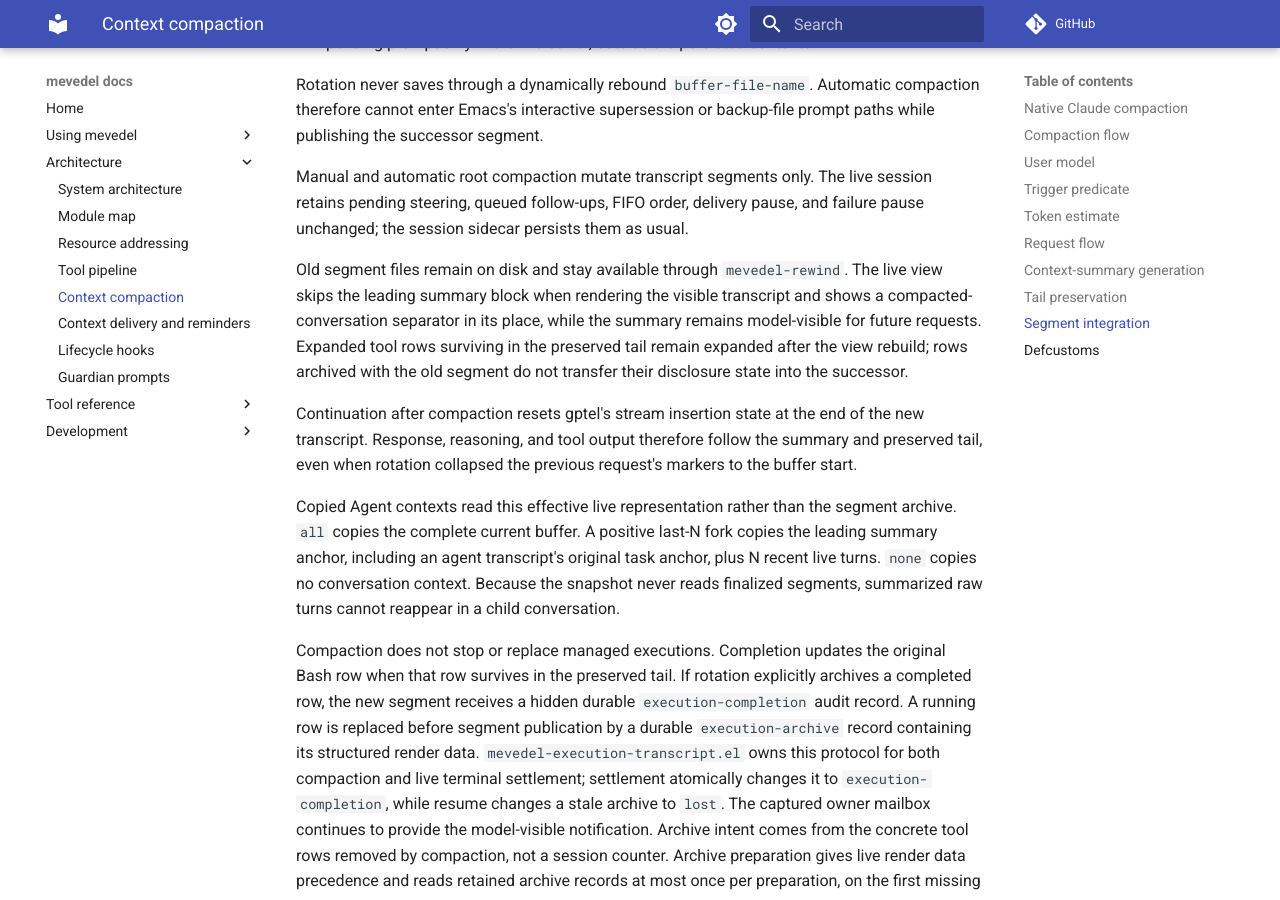
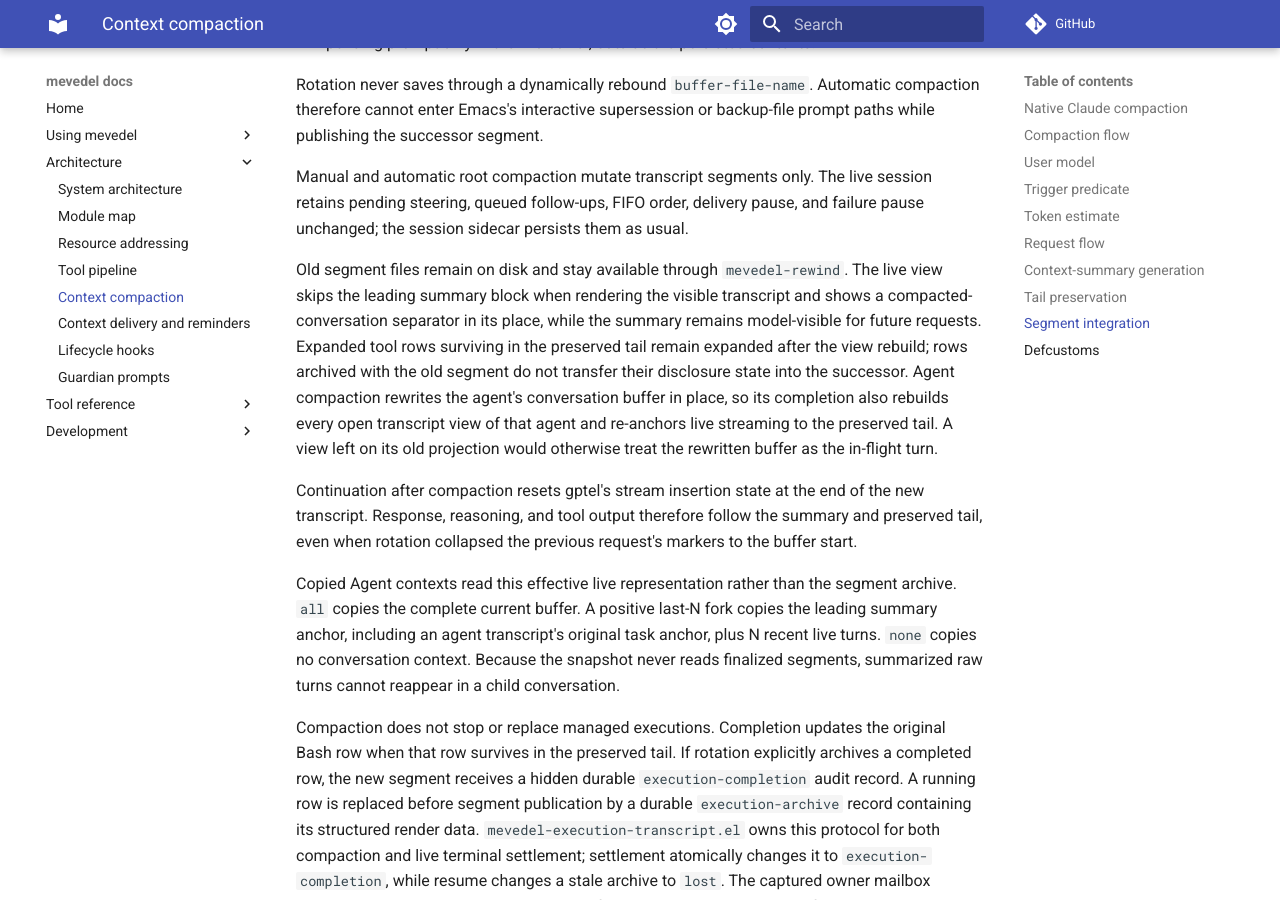
Before and after one commit to FrauH0lle/mevedel, an MkDocs documentation site: the page built from docs/compaction.md, in a window 1280 px wide and 900 px high, scrolled down 13261 px. Built offline with MkDocs 1.6.1 and Material for MkDocs 9.7.7, drawn with Linux system fonts in a browser that asks for light colours; comment, search, counter and statistics services are not loaded.

Commit message:
fix(compact): Rebuild open agent views after agent compaction
Agent compaction erases the agent's conversation buffer and inserts the
task, summary and preserved tail.  Main compaction redraws its view
afterwards; agent compaction did not.  An open live transcript view kept
its old projection, and its turn markers collapsed with the erased text,
so the next stream update rendered the rewritten buffer as the in-flight
turn: the task appeared twice, or the summary showed raw with its
`#+begin_summary' wrapper under the assistant heading.

Completion now rebuilds every open view of the agent and re-anchors live
streaming, through the routine a starting agent turn already uses.

* mevedel-compact-target.el (mevedel-compact-target--agent-complete):
Rebuild open transcript views.
(top level): Declare mevedel-session-artifacts-content-start and
autoload mevedel-view-agent-live-transcript-start.

* test/test-mevedel-compact-target.el
(mevedel-compact-target--agent-complete): Assert the rendered live view
after agent compaction and further streaming.
(top level): Require mevedel-agent-conversation before its stub.

* docs/compaction.md: Describe the agent view rebuild.

```diff
--- a/docs/compaction.md
+++ b/docs/compaction.md
@@ -595,6 +595,10 @@
 future requests. Expanded tool rows surviving in the preserved tail
 remain expanded after the view rebuild; rows archived with the old segment
 do not transfer their disclosure state into the successor.
+Agent compaction rewrites the agent's conversation buffer in place, so its
+completion also rebuilds every open transcript view of that agent and
+re-anchors live streaming to the preserved tail. A view left on its old
+projection would otherwise treat the rewritten buffer as the in-flight turn.
 
 Continuation after compaction resets gptel's stream insertion state at the end
 of the new transcript. Response, reasoning, and tool output therefore follow
```
Also changed, not shown: 2 other files.
